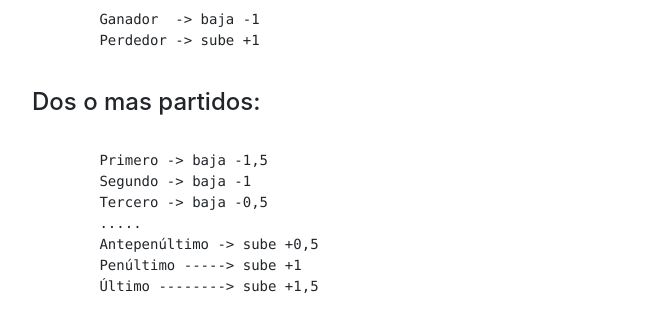
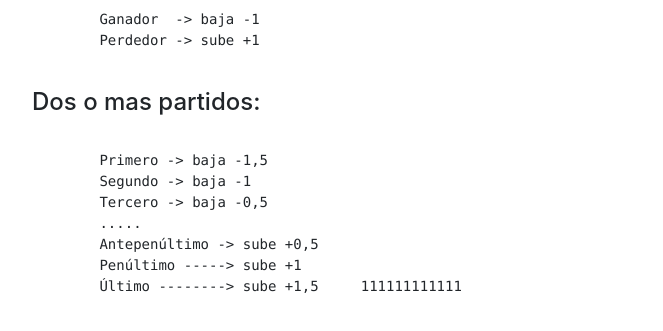
Before and after one commit to pachangueros/pachan2, a website: page index.html in a window 1280 px wide. Shown: the part 1584-1915 px from the top of the page, without its empty margins (53-716 px from the left). Drawn offline with Linux system fonts and the light colour scheme; grey boxes are pictures that could not be loaded.

Commit message:
Update index.html

```diff
--- a/index.html
+++ b/index.html
@@ -89,7 +89,7 @@
         .....
         Antepenúltimo -> sube +0,5
         Penúltimo -----> sube +1
-        Último --------> sube +1,5
+        Último --------> sube +1,5     111111111111
         </pre>
       </div>
 
```
